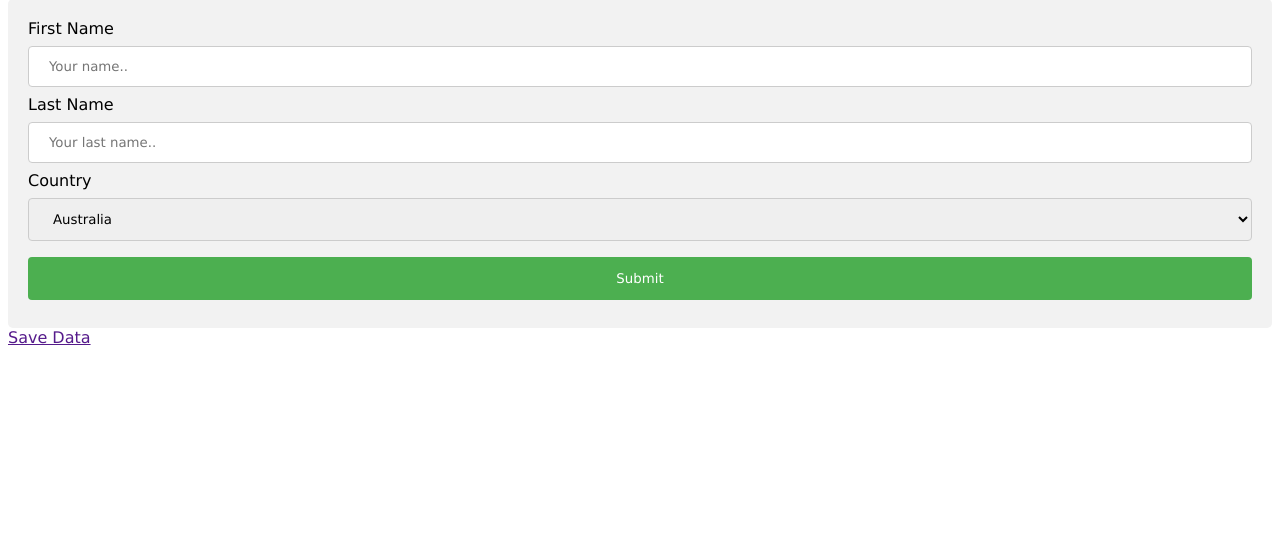
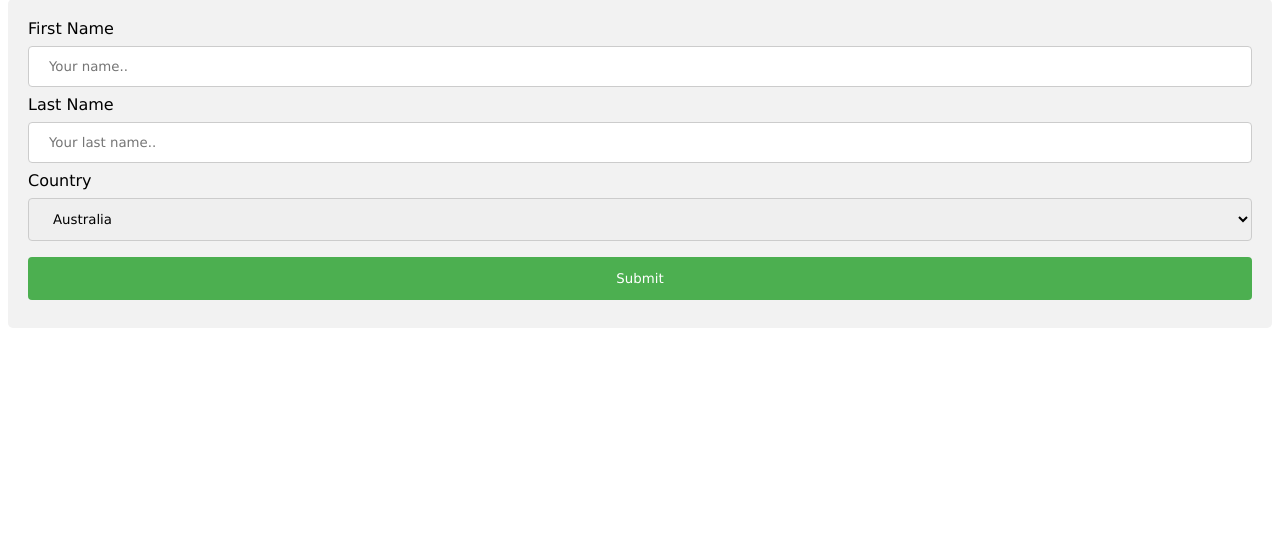
Before and after one commit to Dani170907/CodeIgniter-3, a CodeIgniter app: page /DaniRamadhan/index.php/editstudent/index in a window 1280 px wide. Shown: the part 82-624 px from the top of the page. Run offline with CodeIgniter, Linux system fonts and the light colour scheme.

Commit message:
merapikan code di file editStudent

```diff
--- a/application/views/editStudent.php
+++ b/application/views/editStudent.php
@@ -8,7 +8,6 @@
 <body>
 
     <h1>Edit Data</h1>
-
 
     <div>
     <form action="/action_page.php">
@@ -29,6 +28,5 @@
     </form>
     </div>
 
-    <a href="">Save Data</a>
 </body>
 </html>
```
Also changed, not shown: assets/input.css (line endings or trailing spaces).
